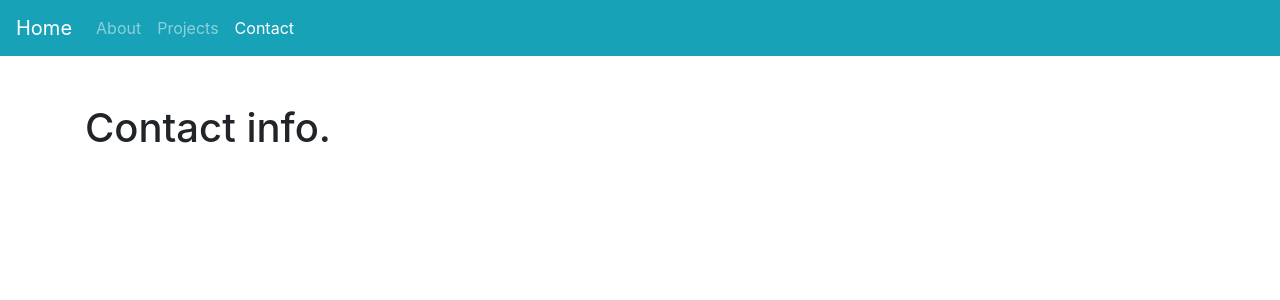
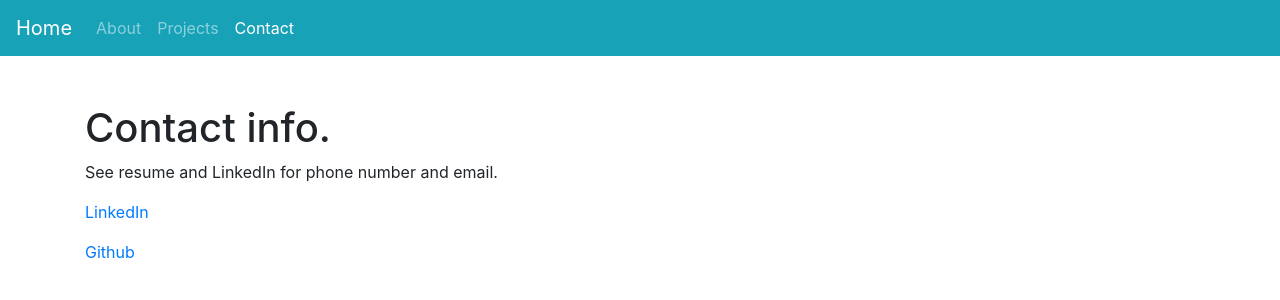
Before and after one commit to Patnonymous/patrick-v2-nodejs, a Nuxt app: page /contact in a window 1280 px wide. Shown: the top 300 px of the page. Built offline with nearby package versions, Linux system fonts and the light colour scheme.

Commit message:
Implemented contact page.

```diff
--- a/pages/contact.vue
+++ b/pages/contact.vue
@@ -3,6 +3,17 @@
     <div class="row">
       <div class="col">
         <h1>Contact info.</h1>
+        <p>See resume and LinkedIn for phone number and email.</p>
+
+        <p>
+          <b-link
+            href="https://www.linkedin.com/in/patrick-williamson-b88b33201/"
+            >LinkedIn</b-link
+          >
+        </p>
+        <p>
+          <b-link href="https://github.com/Patnonymous">Github</b-link>
+        </p>
       </div>
     </div>
   </div>
```
